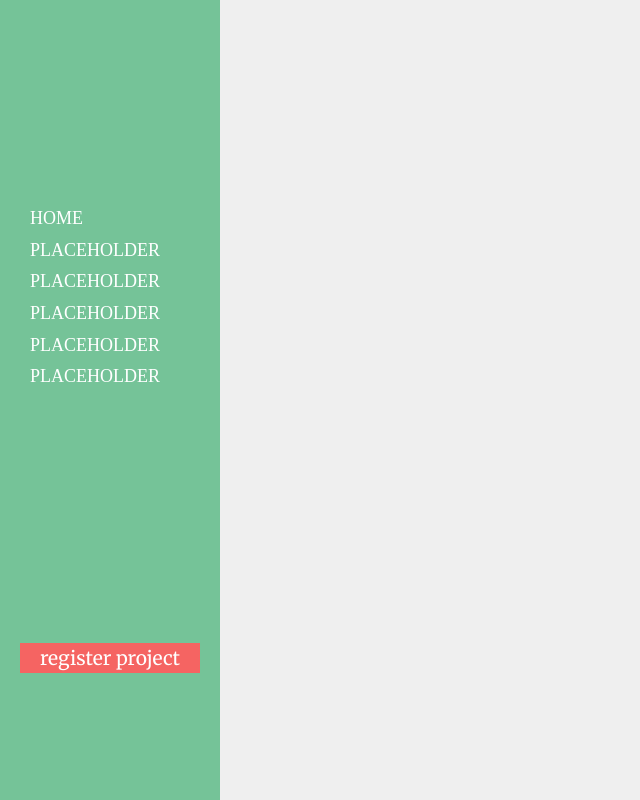
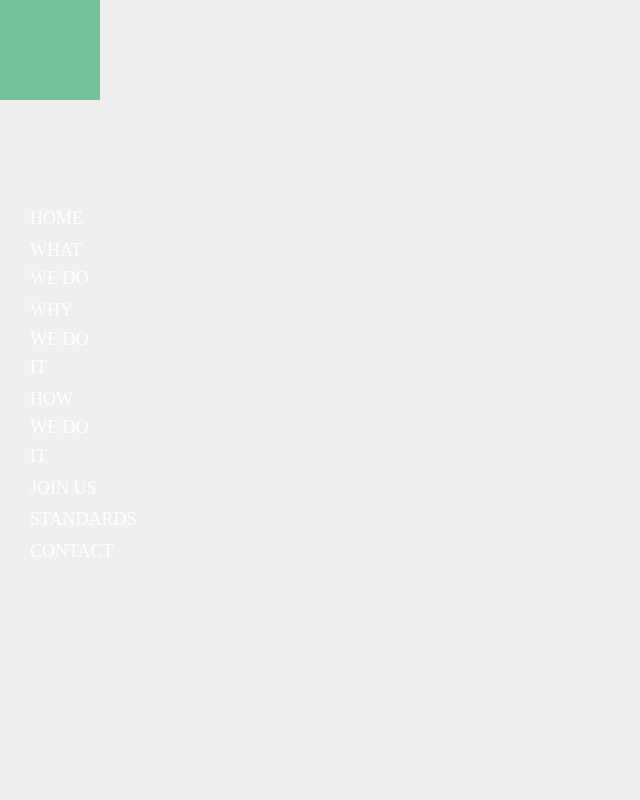
Before and after one commit to timVlasblom/fairtradesoftwarefoundation, a website: page app/index.html in a window 1280 px wide. Shown: the whole page, without its empty margins (0-640 px from the left). Drawn offline with nearby package versions, Linux system fonts and the light colour scheme; files that its build step writes are made by us from their sources.

Commit message:
made a start on the nav animation

```diff
--- a/app/index.html
+++ b/app/index.html
@@ -9,20 +9,21 @@
     <link rel="stylesheet" href="css/style.min.css">
 </head>
 <body>
+  </div>
   <section class="nav-section">
+    <div class="blok">
     <nav class="main-nav">
       <ul class="navigation">
-        <li class="nav-items"><a href="banaan.nl" class="nav-links">home</a></li>
-        <li class="nav-items"><a href="banaan.nl" class="nav-links">placeholder</a></li>
-        <li class="nav-items"><a href="banaan.nl" class="nav-links">placeholder</a></li>
-        <li class="nav-items"><a href="banaan.nl" class="nav-links">placeholder</a></li>
-        <li class="nav-items"><a href="banaan.nl" class="nav-links">placeholder</a></li>
-        <li class="nav-items"><a href="banaan.nl" class="nav-links">placeholder</a></li>
+        <li class="nav-items"><a href="https://www.google.nl/search?q=cat+with+a+hat&client=firefox-b-ab&source=lnms&tbm=isch&sa=X&ved=0ahUKEwi82aaF_f3RAhWLuhoKHauSDb8Q_AUICCgB&biw=1600&bih=791#imgrc=TkNSbbMAzMJi7M:" class="nav-links">home</a></li>
+        <li class="nav-items"><a href="https://www.google.nl/search?q=cat+with+a+hat&client=firefox-b-ab&source=lnms&tbm=isch&sa=X&ved=0ahUKEwi82aaF_f3RAhWLuhoKHauSDb8Q_AUICCgB&biw=1600&bih=791#imgrc=TkNSbbMAzMJi7M:" class="nav-links">what we do</a></li>
+        <li class="nav-items"><a href="https://www.google.nl/search?q=cat+with+a+hat&client=firefox-b-ab&source=lnms&tbm=isch&sa=X&ved=0ahUKEwi82aaF_f3RAhWLuhoKHauSDb8Q_AUICCgB&biw=1600&bih=791#imgrc=TkNSbbMAzMJi7M:" class="nav-links">why we do it</a></li>
+        <li class="nav-items"><a href="https://www.google.nl/search?q=cat+with+a+hat&client=firefox-b-ab&source=lnms&tbm=isch&sa=X&ved=0ahUKEwi82aaF_f3RAhWLuhoKHauSDb8Q_AUICCgB&biw=1600&bih=791#imgrc=TkNSbbMAzMJi7M:" class="nav-links">how we do it</a></li>
+        <li class="nav-items"><a href="https://www.google.nl/search?q=cat+with+a+hat&client=firefox-b-ab&source=lnms&tbm=isch&sa=X&ved=0ahUKEwi82aaF_f3RAhWLuhoKHauSDb8Q_AUICCgB&biw=1600&bih=791#imgrc=TkNSbbMAzMJi7M:" class="nav-links">join us</a></li>
+        <li class="nav-items"><a href="https://www.google.nl/search?q=cat+with+a+hat&client=firefox-b-ab&source=lnms&tbm=isch&sa=X&ved=0ahUKEwi82aaF_f3RAhWLuhoKHauSDb8Q_AUICCgB&biw=1600&bih=791#imgrc=TkNSbbMAzMJi7M:" class="nav-links">standards</a></li>
+        <li class="nav-items"><a href="https://www.google.nl/search?q=cat+with+a+hat&client=firefox-b-ab&source=lnms&tbm=isch&sa=X&ved=0ahUKEwi82aaF_f3RAhWLuhoKHauSDb8Q_AUICCgB&biw=1600&bih=791#imgrc=TkNSbbMAzMJi7M:" class="nav-links">contact</a></li>
       </ul>
     </nav>
-    <button class="register-project" type="button" name="button">register project</button>
-</section>
-
+  </section>
 <script src="//localhost:35729/livereload.js"></script>
 </body>
 </html>
--- a/app/sass/partials/_nav.scss
+++ b/app/sass/partials/_nav.scss
@@ -1,7 +1,7 @@
 .nav-section{
   background-color: #75C398;
-  width: 220px;
-  height: 100vh;
+  width: 100px;
+  height: 100px;
   .main-nav {
     ul {
     	margin: 0 0 0 0;
@@ -19,7 +19,6 @@
       }
     }
   }
-
   .register-project{
     background-color: #f56462;
     color: #ffffff;
@@ -28,3 +27,15 @@
     margin:250px 0 0 20px
   }
 }
+
+.nav-section:hover{
+    animation-name: display;
+    animation-duration: 2s;
+}
+
+@keyframes display {
+    from {height: 100px;}
+    to {height: 100vh;}
+    from {width: 100px;}
+    to {width: 220px;}
+}
```
Also changed, not shown: app/css/style.css, 1 other file.
